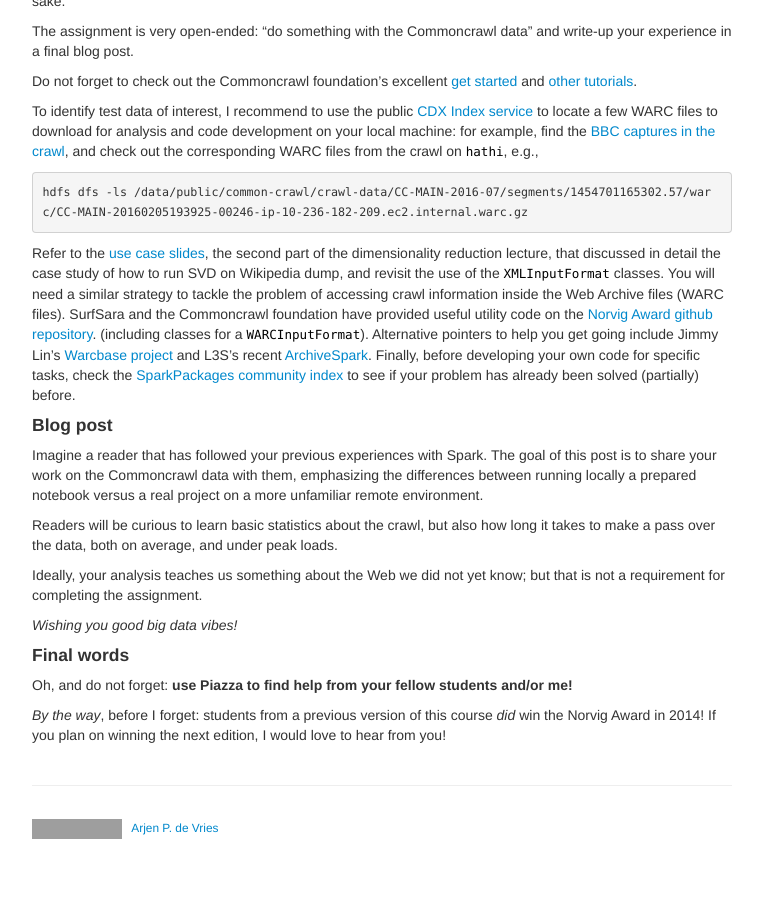
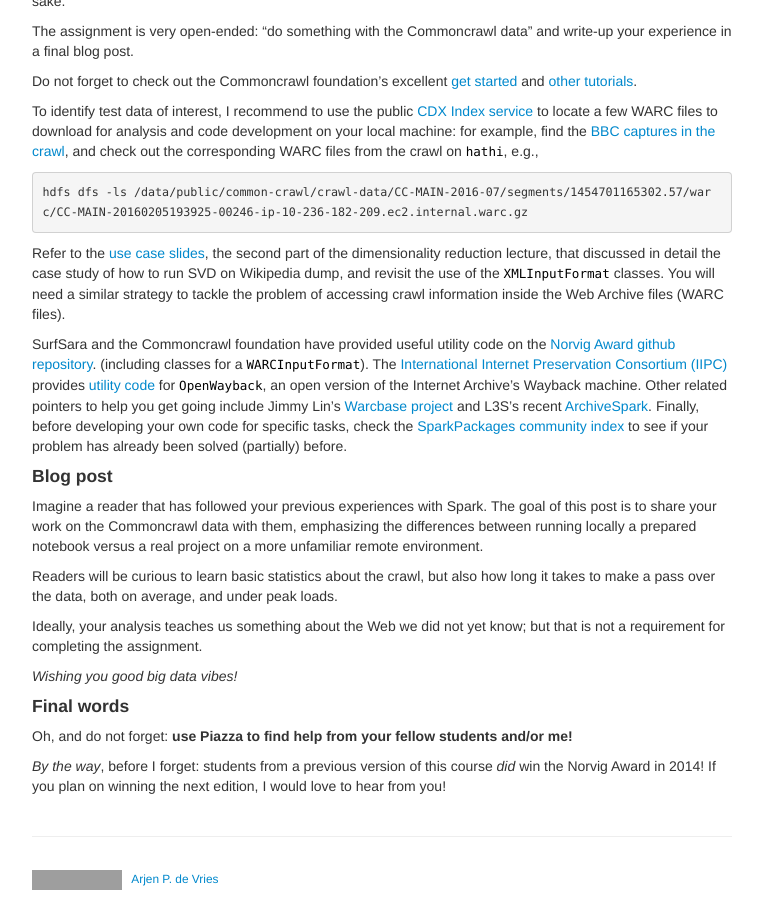
Before and after one commit to Thelukepet/course, a Jekyll site: the page built from assignments/A4-commoncrawl.md, in a window 1280 px wide and 900 px high, scrolled down 2092 px. Shown: the whole window, without its empty margins (258-1021 px from the left). Built offline with Jekyll 4.4.1, drawn with Linux system fonts in a browser that asks for light colours; before the commit the page ends 2941 px from its top, so only the background shows below that; grey boxes are pictures that could not be loaded.

Commit message:
Additional pointers to software, and a minor fix for scala version 2.10 used on cluster

```diff
--- a/assignments/A4-commoncrawl.md
+++ b/assignments/A4-commoncrawl.md
@@ -129,10 +129,14 @@ that discussed in detail the case study of how to run SVD on Wikipedia dump,
 and revisit the use of the `XMLInputFormat` classes.
 You will need a similar strategy to tackle the problem of accessing crawl
 information inside the Web Archive files (WARC files).
+
 SurfSara and the Commoncrawl foundation have provided useful utility code on
 the [Norvig Award github repository](https://github.com/norvigaward/warcutils).
 (including classes for a `WARCInputFormat`).
-Alternative pointers to help you get going include Jimmy Lin's
+The [International Internet Preservation Consortium (IIPC)](http://www.netpreserve.org/)
+provides [utility code](https://github.com/iipc/webarchive-commons)
+for `OpenWayback`, an open version of the Internet Archive's Wayback machine.
+Other related pointers to help you get going include Jimmy Lin's
 [Warcbase project](https://github.com/lintool/warcbase) and
 L3S's recent [ArchiveSpark](https://github.com/helgeho/ArchiveSpark).
 Finally, before developing your own code for specific tasks, check the
```
Also changed, not shown: assignments/sbt.md (+1 -1 lines).
